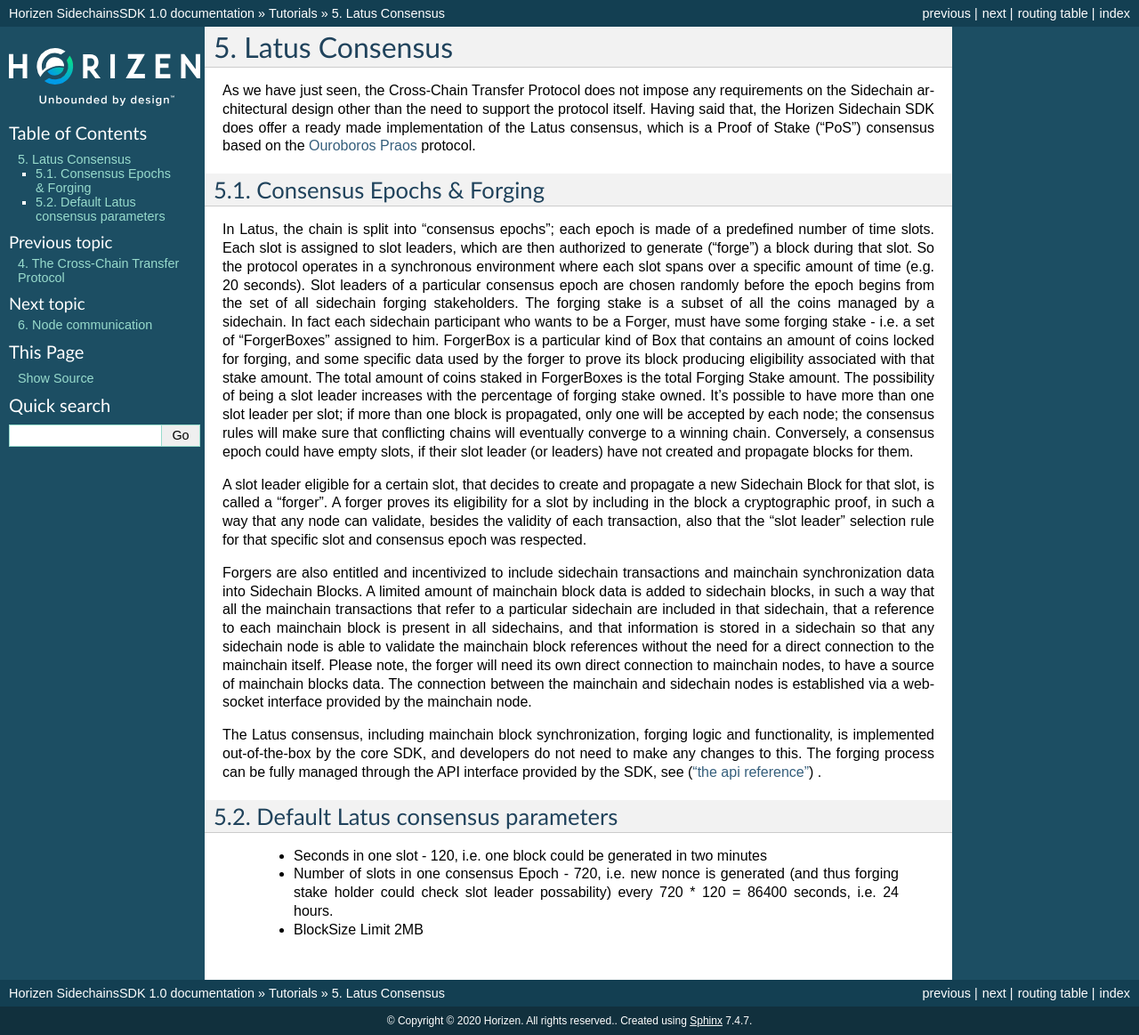
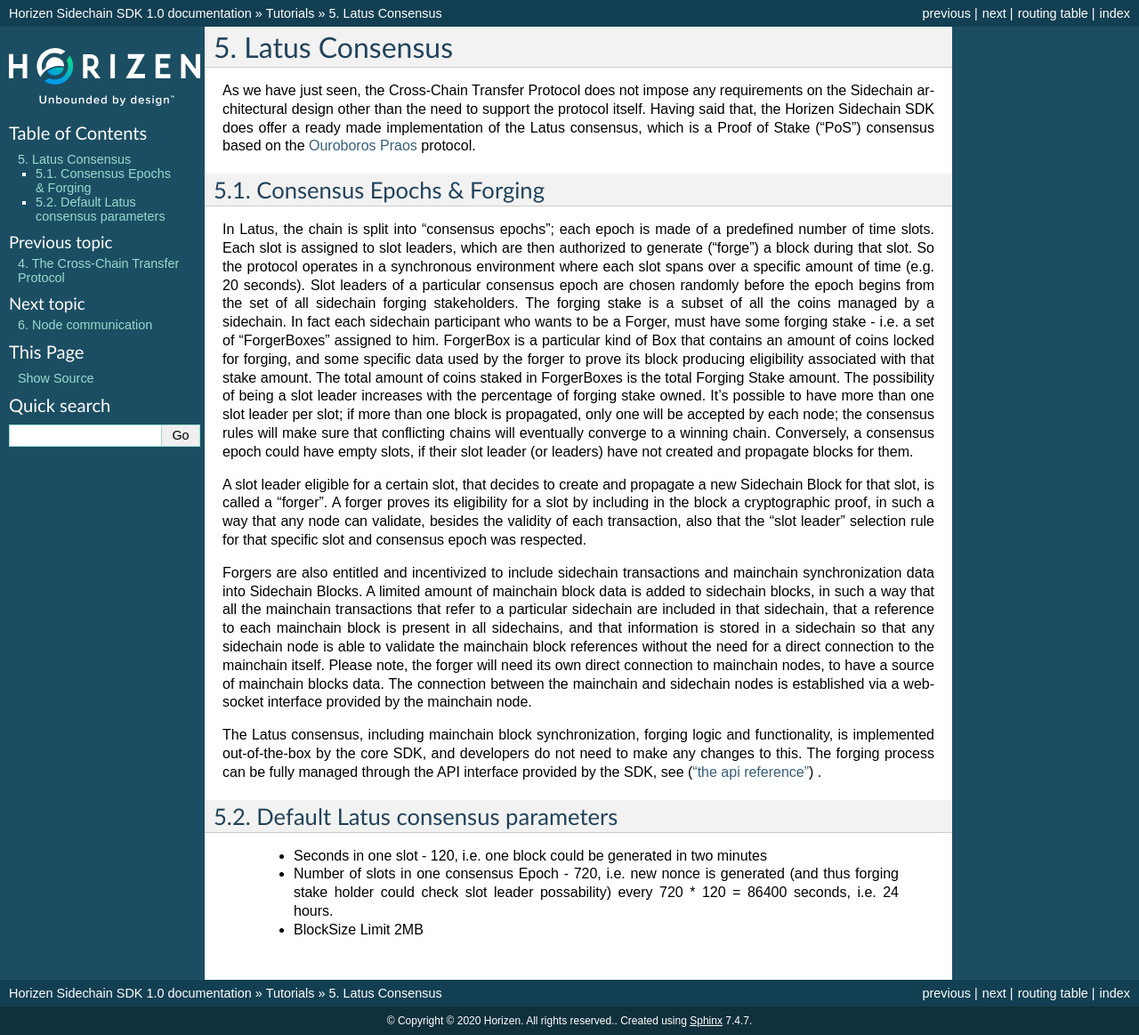
Before and after one commit to HorizenOfficial/developer-horizen-global, a Sphinx documentation site: the page built from docs/introduction/04-Latus-Consensus.rst, in a window 1280 px wide. Shown: the whole page at 89% size. Built offline with Sphinx 7.4.7, drawn with Linux system fonts in a browser that asks for light colours.

Commit message:
fixed typo

```diff
--- a/docs/conf.py
+++ b/docs/conf.py
@@ -53,7 +53,7 @@
 master_doc = 'index'
 
 # General information about the project.
-project = u'Horizen SidechainsSDK'
+project = u'Horizen Sidechain SDK'
 copyright = u'© 2020 Horizen. All rights reserved.'
 
 # The version info for the project you're documenting, acts as replacement for
@@ -253,7 +253,7 @@
 ]
 
 # If true, show URL addresses after external links.
-#man_show_urls = False
+#man_show_urls = Falsegit
 
 
 # -- Options for Texinfo output -------------------------------------------
```
